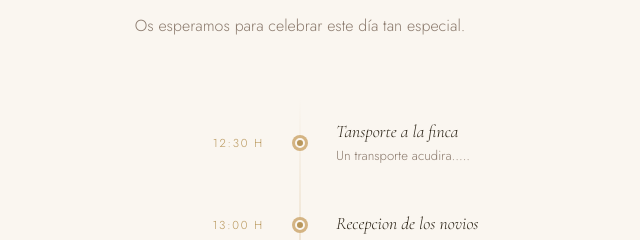
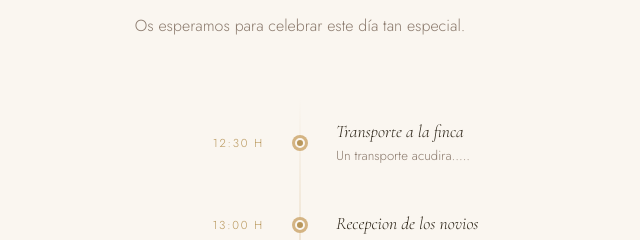
Before and after one commit to javiperales/bodacarlosyeva, a plain HTML site: page index.html in a window 1280 px wide. Shown: the part 1820-2060 px from the top of the page, 340-980 px from the left. Drawn offline with nearby package versions, Linux system fonts and the light colour scheme.

Commit message:
cambios transporte

```diff
--- a/index.html
+++ b/index.html
@@ -784,7 +784,7 @@
           <div class="tl-time">12:30 h</div>
           <div class="tl-dot"></div>
           <div class="tl-content">
-            <div class="tl-title">Tansporte a la finca</div>
+            <div class="tl-title">Transporte a la finca</div>
             <div class="tl-desc">Un transporte acudira.....</div>
           </div>
         </div>
```
